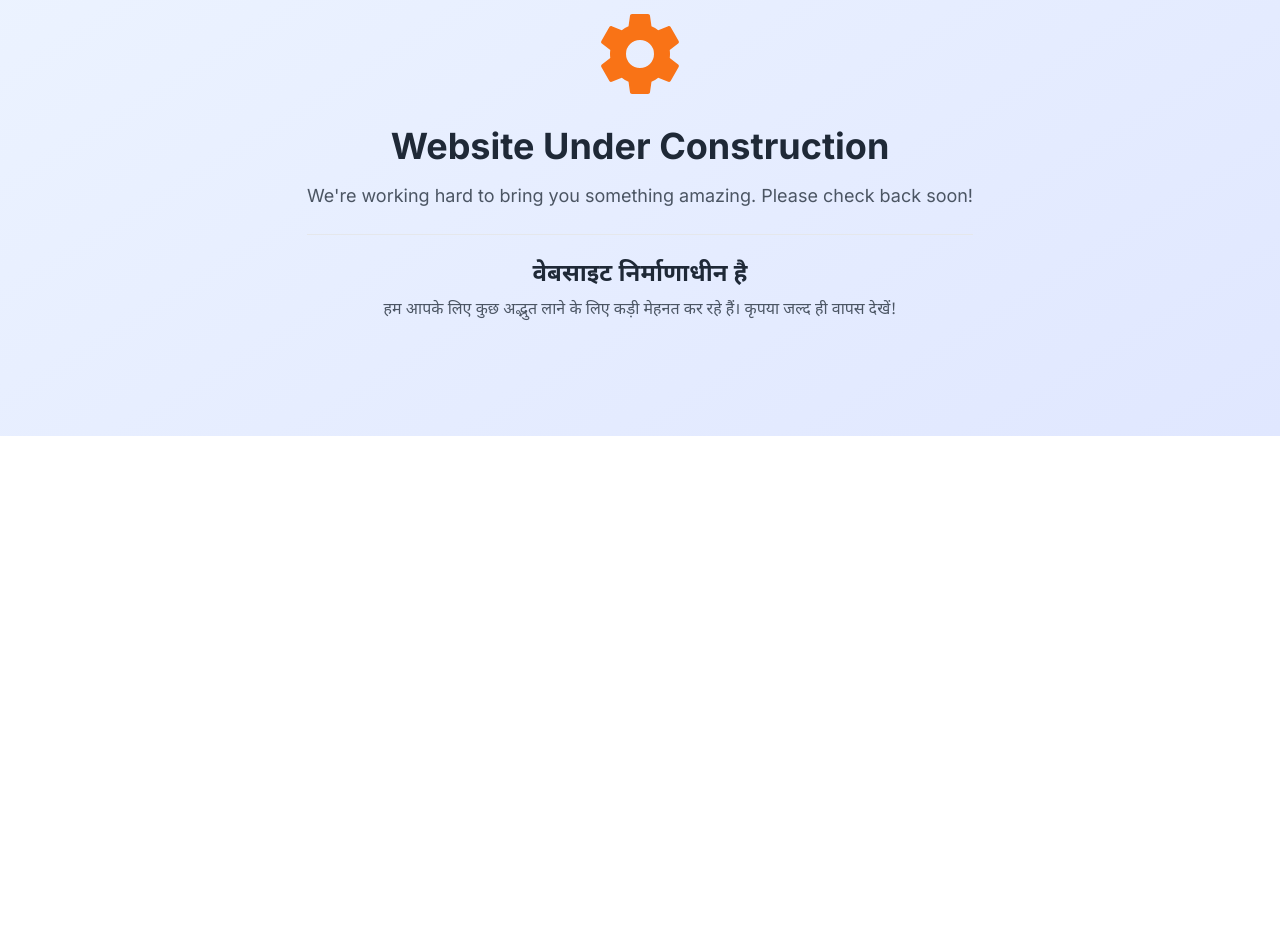
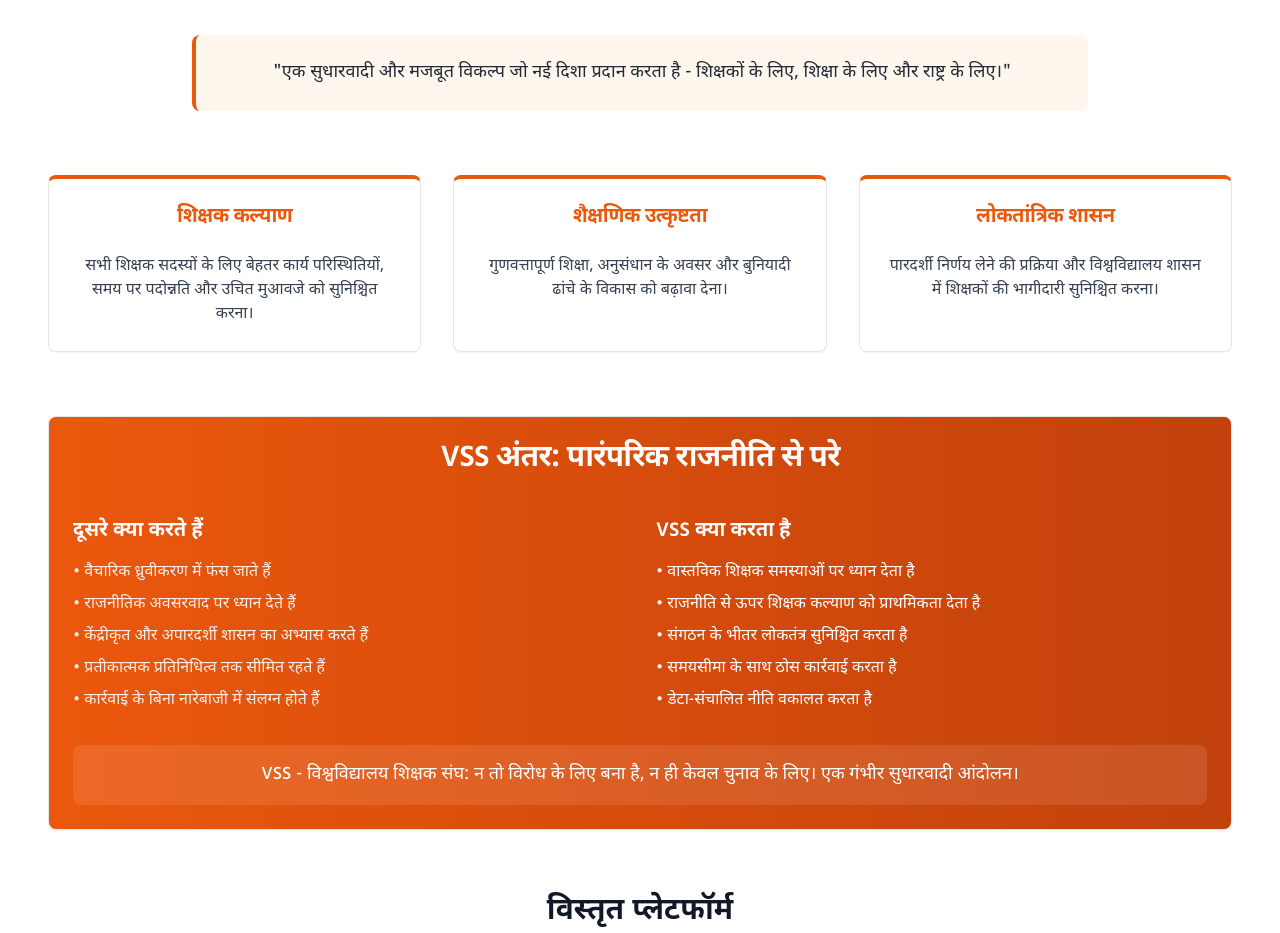
Before and after one commit to ak47adi/VSS_Website, a React (Vite) app: page /platform in a window 1280 px wide. Shown: the part 364-1297 px from the top of the page. Before the commit the page ends 800 px from the top, so only its background shows below. Built offline with nearby package versions, Linux system fonts and the light colour scheme.

Commit message:
Site Restarted

```diff
--- a/src/components/AboutPage.tsx
+++ b/src/components/AboutPage.tsx
@@ -294,8 +294,8 @@ const AboutPage: React.FC<AboutPageProps> = ({ language }) => {
                             <div className={`bg-white p-6 rounded-lg border-l-4 border-l-orange-600 ${language === 'hi' ? 'font-hindi' : ''}`}>
                                 <p className="text-gray-800 font-semibold text-lg leading-relaxed">
                                     {language === 'en'
-                                        ? 'VSS – National Democratic Teachers\' Front is neither created just for opposition, nor just for elections. It is a serious reformist movement — for teachers, for education, and for the nation.'
-                                        : 'VSS– राष्ट्रीय डेमोक्रेटिक टीचर्स फ्रंट न तो केवल विरोध के लिए बना है, न ही केवल चुनाव के लिए। यह एक गंभीर सुधारवादी आंदोलन है — शिक्षकों के लिए, शिक्षा के लिए और राष्ट्र के लिए।'
+                                        ? 'VSS – Vishwavidyalaya Shikshak Sangh is neither created just for opposition, nor just for elections. It is a serious reformist movement — for teachers, for education, and for the nation.'
+                                        : 'VSS– विश्वविद्यालय शिक्षक संघ न तो केवल विरोध के लिए बना है, न ही केवल चुनाव के लिए। यह एक गंभीर सुधारवादी आंदोलन है — शिक्षकों के लिए, शिक्षा के लिए और राष्ट्र के लिए।'
                                     }
                                 </p>
                             </div>
--- a/src/components/CandidatesPage.tsx
+++ b/src/components/CandidatesPage.tsx
@@ -412,7 +412,7 @@ const CandidatesPage: React.FC<CandidatesPageProps> = ({ language }) => {
                 </div>
 
                 {/* Cast Your Valuable Vote Section */}
-                <div className="mt-16">
+                {/* <div className="mt-16">
                     <Card className="bg-gradient-to-r from-blue-600 to-blue-700 text-white border-0">
                         <CardContent className="p-8 text-center">
                             <h2 className={`text-3xl md:text-4xl font-bold mb-4 ${language === 'hi' ? 'font-hindi' : ''}`}>
@@ -447,7 +447,7 @@ const CandidatesPage: React.FC<CandidatesPageProps> = ({ language }) => {
                             </div>
                         </CardContent>
                     </Card>
-                </div>
+                </div> */}
 
                 {/* Call to Action */}
                 <div className="mt-16 text-center">
--- a/src/components/HomePage.tsx
+++ b/src/components/HomePage.tsx
@@ -215,8 +215,8 @@ const HomePage: React.FC<HomePageProps> = ({ language, setCurrentPage }) => {
                                 </h4>
                                 <p className={`text-gray-600 ${language === 'hi' ? 'font-hindi' : ''}`}>
                                     {language === 'en'
-                                        ? '15+ years of dedicated service with tangible results'
-                                        : '15+ वर्ष की समर्पित सेवा के साथ मूर्त परिणाम'
+                                        ? 'Years of dedicated service with tangible results'
+                                        : 'वर्षों की समर्पित सेवा के साथ मूर्त परिणाम'
                                     }
                                 </p>
                             </div>
@@ -695,7 +695,7 @@ const HomePage: React.FC<HomePageProps> = ({ language, setCurrentPage }) => {
             </section>
 
             {/* Simplified Cast Your Vote Section */}
-            <section className="py-20 bg-blue-700 text-white">
+            {/* <section className="py-20 bg-blue-700 text-white">
                 <div className="w-full px-6 lg:px-12">
                     <div className="max-w-4xl mx-auto text-center">
                         <div className="inline-flex items-center px-4 py-2 bg-white/20 rounded-lg text-base font-medium mb-6">
@@ -716,7 +716,7 @@ const HomePage: React.FC<HomePageProps> = ({ language, setCurrentPage }) => {
                             }
                         </p>
 
-                        {/* Simplified voting information */}
+
                         <div className="bg-white/10 rounded-lg p-6 mb-8">
                             <div className="grid grid-cols-1 md:grid-cols-3 gap-6 text-center">
                                 <div>
@@ -756,7 +756,7 @@ const HomePage: React.FC<HomePageProps> = ({ language, setCurrentPage }) => {
                         </div>
                     </div>
                 </div>
-            </section>
+            </section> */}
 
             {/* Final Call to Action */}
             <section className="py-20 bg-gray-900 text-white">
--- a/src/components/PlatformPage.tsx
+++ b/src/components/PlatformPage.tsx
@@ -333,8 +333,8 @@ const PlatformPage: React.FC<PlatformPageProps> = ({ language, setCurrentPage })
                             <div className={`mt-8 text-center p-4 bg-white/10 rounded-lg ${language === 'hi' ? 'font-hindi' : ''}`}>
                                 <p className="text-lg font-medium">
                                     {language === 'en'
-                                        ? 'VSS - National Democratic Teachers\' Front: Neither created for opposition nor just for elections. A serious reformist movement.'
-                                        : 'VSS - राष्ट्रीय डेमोक्रेटिक टीचर्स फ्रंट: न तो विरोध के लिए बना है, न ही केवल चुनाव के लिए। एक गंभीर सुधारवादी आंदोलन।'
+                                        ? 'VSS - Vishwavidyalaya Shikshak Sangh: Neither created for opposition nor just for elections. A serious reformist movement.'
+                                        : 'VSS - विश्वविद्यालय शिक्षक संघ: न तो विरोध के लिए बना है, न ही केवल चुनाव के लिए। एक गंभीर सुधारवादी आंदोलन।'
                                     }
                                 </p>
                             </div>
@@ -404,7 +404,7 @@ const PlatformPage: React.FC<PlatformPageProps> = ({ language, setCurrentPage })
                 </div>
 
                 {/* Cast Your Valuable Vote Section */}
-                <div className="mt-20 mb-20 bg-gradient-to-r from-blue-600 to-blue-700 text-white py-12 px-8 rounded-lg">
+                {/* <div className="mt-20 mb-20 bg-gradient-to-r from-blue-600 to-blue-700 text-white py-12 px-8 rounded-lg">
                     <div className="text-center">
                         <h3 className={`text-3xl font-bold mb-6 ${language === 'hi' ? 'font-hindi' : ''}`}>
                             {language === 'en' ? 'Cast Your Valuable Vote' : 'अपना बहुमूल्य मत डालें'}
@@ -442,7 +442,7 @@ const PlatformPage: React.FC<PlatformPageProps> = ({ language, setCurrentPage })
                             </div>
                         </div>
                     </div>
-                </div>
+                </div> */}
 
                 {/* Call to Action */}
                 <div className="mt-16 mb-20 text-center bg-gradient-to-r from-orange-600 to-orange-700 text-white py-12 px-8 rounded-lg">
--- a/src/main.tsx
+++ b/src/main.tsx
@@ -1,12 +1,13 @@
 import { StrictMode } from 'react'
 import { createRoot } from 'react-dom/client'
 import './index.css'
-// import App from './App.tsx'
+import App from './App.tsx'
 import UnderConstruction from './components/UnderConstruction.tsx'
 
 createRoot(document.getElementById('root')!).render(
   <StrictMode>
-    <UnderConstruction />
+    <App />
+    {/* <UnderConstruction /> */}
   </StrictMode>,
 )
 
```
